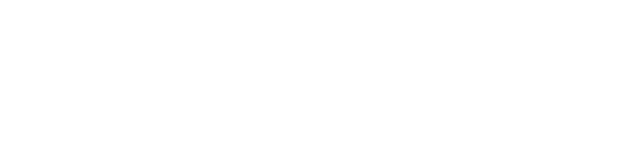
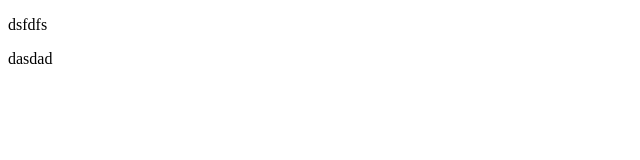
Before and after one commit to siraphatputthasa-maker/FINAL, a plain HTML site: page index.HTML in a window 1280 px wide. Shown: the whole page, without its empty margins (0-640 px from the left). Drawn offline with Linux system fonts and the light colour scheme.

Commit message:
Update index.HTML

```diff
--- a/index.HTML
+++ b/index.HTML
@@ -6,6 +6,7 @@
     <title>Document</title>
 </head>
 <body>
-
+    <p>dsfdfs</p>
+    <p>dasdad</p>
 </body>
 </html>
```
